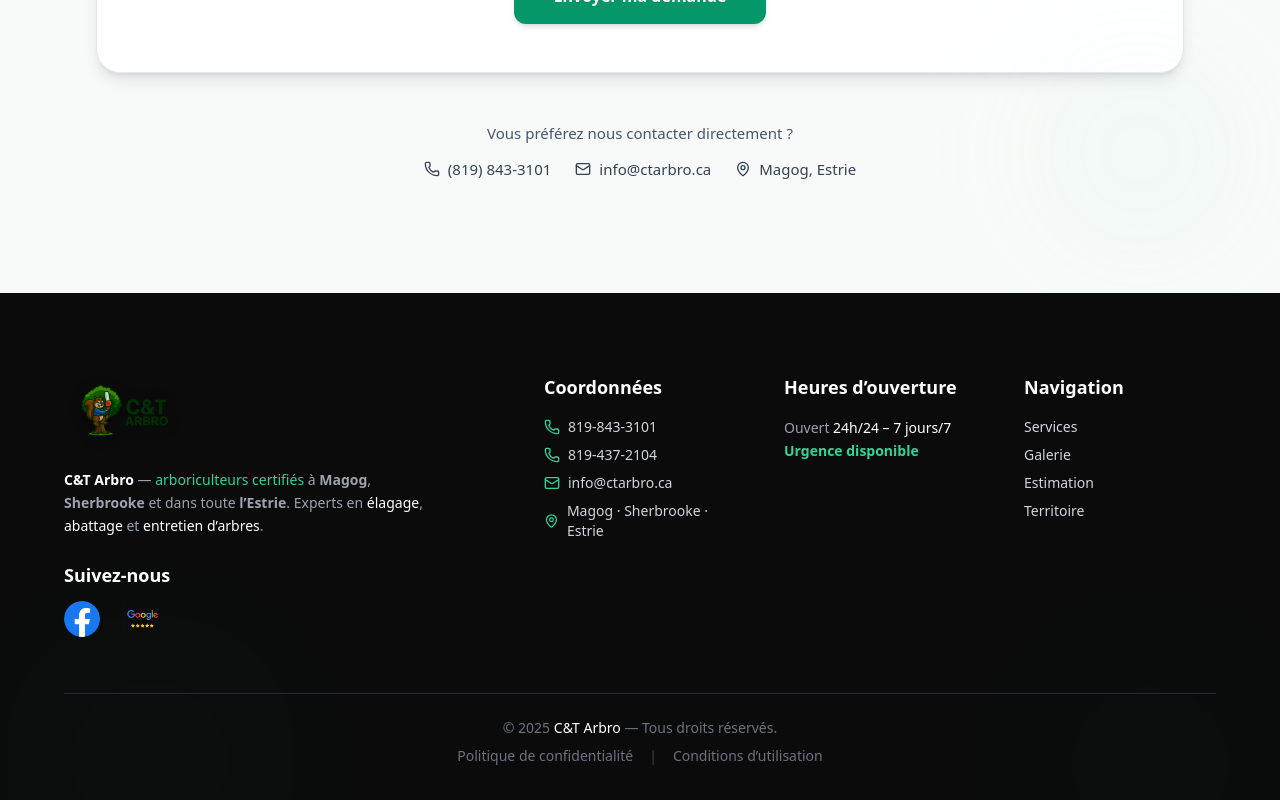
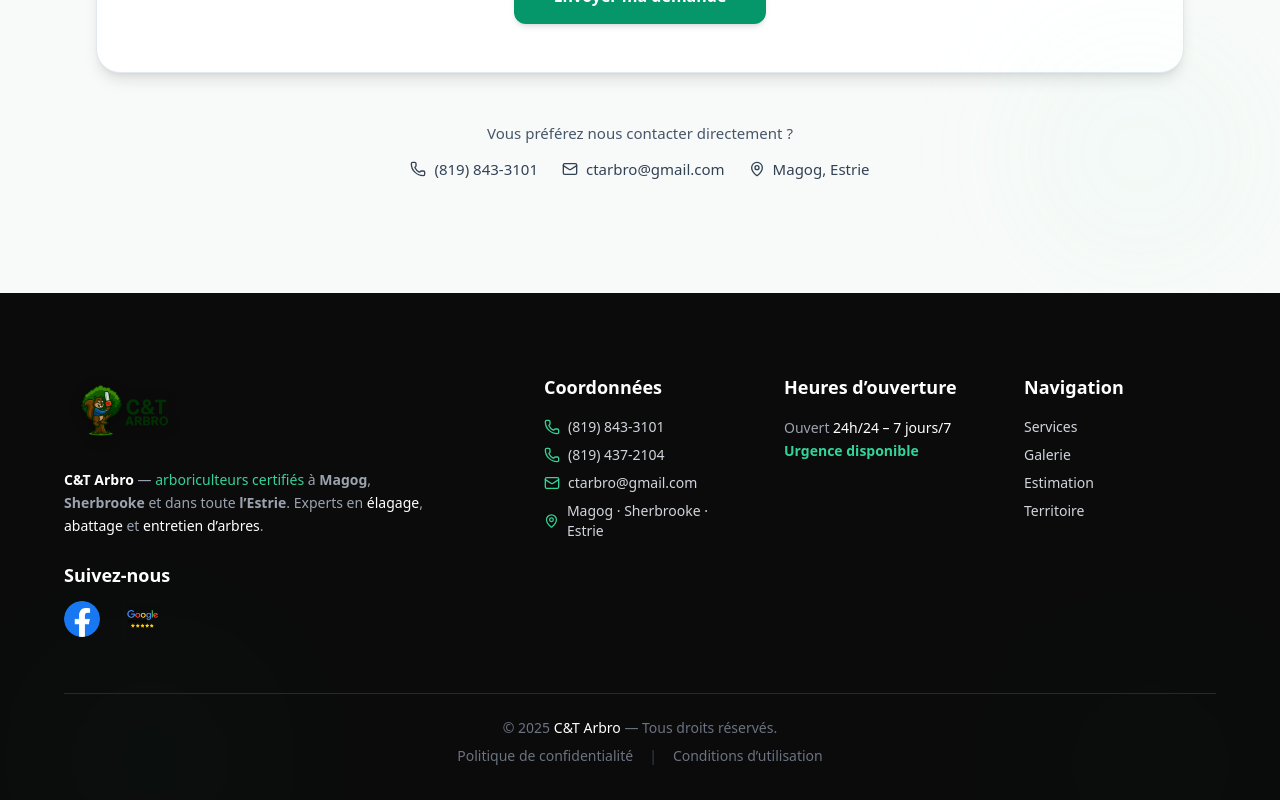
Before and after one commit to sixinfected2-dotcom/arbro-site, a React (Vite) app: page / in a window 1280 px wide. Shown: the part 7570-8370 px from the top of the page. Built offline with nearby package versions, Linux system fonts and the light colour scheme.

Commit message:
Final update: email + footer + estimation + header + index.html fixes

```diff
--- a/index.html
+++ b/index.html
@@ -3,64 +3,60 @@
   <head>
     <meta charset="UTF-8" />
     <meta name="viewport" content="width=device-width, initial-scale=1.0" />
-    <meta
-      http-equiv="X-UA-Compatible"
-      content="IE=edge"
-    />
+    <meta http-equiv="X-UA-Compatible" content="IE=edge" />
 
-    <title>C&T Arbro — Élagage & Abattage d’arbres à Magog et Sherbrooke</title>
+    <!-- ✅ TITRE OPTIMISÉ -->
+    <title>C&T Arbro – Émondage, Élagage & Abattage d’arbres à Magog & Sherbrooke</title>
 
-    <!-- ✅ SEO PRINCIPAL -->
+    <!-- ✅ DESCRIPTION / MOTS-CLÉS -->
     <meta
       name="description"
-      content="C&T Arbro offre des services professionnels d’élagage, d’abattage et d’entretien d’arbres à Magog, Sherbrooke et dans toute l’Estrie. Sécurité, propreté et savoir-faire local."
+      content="C&T Arbro – arboristes certifiés à Magog et Sherbrooke. Experts en émondage, élagage, abattage d’arbres, dessouchage, haubanage et taille de haies dans toute l’Estrie. Estimation gratuite !"
     />
     <meta
       name="keywords"
-      content="élagage Magog, abattage Sherbrooke, arboriculteur Estrie, entretien arbres, haubanage, dessouchage, émondage, taille haies, urgence arbre"
+      content="émondage Magog, émondage Sherbrooke, abattage arbre Magog, élagage arbre Sherbrooke, arboriculteur Estrie, dessouchage, haubanage, taille de haies, urgence arbre 24h, estimation gratuite"
     />
     <meta name="author" content="C&T Arbro" />
+    <link rel="canonical" href="https://ctarbro.ca" />
 
-    <!-- ✅ FAVICON & PWA -->
+    <!-- ✅ FAVICON / PWA -->
     <link rel="icon" type="image/png" sizes="32x32" href="/favicon.png" />
     <link rel="apple-touch-icon" href="/apple-touch-icon.png" />
     <link rel="manifest" href="/manifest.json" />
     <meta name="theme-color" content="#1B4332" />
 
     <!-- ✅ OPEN GRAPH -->
-    <meta property="og:title" content="C&T Arbro — Élagage & Abattage d’arbres · Estrie" />
+    <meta property="og:title" content="C&T Arbro – Émondage & Abattage d’arbres en Estrie" />
     <meta
       property="og:description"
-      content="Experts en élagage, abattage et entretien d’arbres à Magog, Sherbrooke et partout en Estrie. Estimation gratuite et service 24/7."
+      content="Service professionnel d’émondage, élagage et abattage d’arbres à Magog, Sherbrooke et partout en Estrie. Urgence 24/7 et estimation gratuite."
     />
-    <meta property="og:image" content="https://arbro-site.vercel.app/og-image.jpg" />
+    <meta property="og:image" content="https://ctarbro.ca/assets/og-image.jpg" />
     <meta property="og:image:width" content="1200" />
     <meta property="og:image:height" content="630" />
-    <meta property="og:url" content="https://arbro-site.vercel.app/" />
+    <meta property="og:url" content="https://ctarbro.ca" />
     <meta property="og:type" content="website" />
     <meta property="og:locale" content="fr_CA" />
     <meta property="og:site_name" content="C&T Arbro" />
 
     <!-- ✅ TWITTER CARD -->
     <meta name="twitter:card" content="summary_large_image" />
-    <meta name="twitter:title" content="C&T Arbro — Élagage & Abattage d’arbres · Estrie" />
+    <meta name="twitter:title" content="C&T Arbro – Émondage & Abattage d’arbres en Estrie" />
     <meta
       name="twitter:description"
-      content="Entreprise locale d’élagage et abattage d’arbres à Magog et Sherbrooke. Sécurité, rapidité et propreté garanties."
+      content="Émondage, élagage et abattage d’arbres à Magog, Sherbrooke et dans toute l’Estrie. Estimation gratuite et service rapide !"
     />
-    <meta name="twitter:image" content="https://arbro-site.vercel.app/og-image.jpg" />
+    <meta name="twitter:image" content="https://ctarbro.ca/assets/og-image.jpg" />
     <meta name="twitter:creator" content="@ctarbro" />
 
     <!-- ✅ GOOGLE LOCAL / BUSINESS -->
-    <meta
-      itemprop="name"
-      content="C&T Arbro — Élagage & Abattage d’arbres à Magog et Sherbrooke"
-    />
+    <meta itemprop="name" content="C&T Arbro – Émondage & Abattage d’arbres à Magog & Sherbrooke" />
     <meta
       itemprop="description"
-      content="Entreprise locale spécialisée dans l’élagage, l’abattage et l’entretien d’arbres en Estrie. Estimation gratuite : (819) 843-3101."
+      content="Arboristes certifiés à Magog et Sherbrooke. Émondage, élagage, abattage d’arbres, haubanage et dessouchage en Estrie. Estimation gratuite : 819-437-2104."
     />
-    <meta itemprop="image" content="https://arbro-site.vercel.app/og-image.jpg" />
+    <meta itemprop="image" content="https://ctarbro.ca/assets/og-image.jpg" />
 
     <!-- ✅ PREFETCH / PERFORMANCE -->
     <link rel="preconnect" href="https://fonts.googleapis.com" />
@@ -70,28 +66,29 @@
       rel="stylesheet"
     />
     <link rel="preload" as="image" href="/favicon.png" />
-    <link rel="preload" as="image" href="https://arbro-site.vercel.app/og-image.jpg" />
+    <link rel="preload" as="image" href="https://ctarbro.ca/assets/og-image.jpg" />
 
     <!-- ✅ ACCESSIBILITÉ / UX -->
     <meta name="color-scheme" content="light dark" />
     <meta name="robots" content="index, follow" />
     <meta name="format-detection" content="telephone=yes" />
 
-    <!-- ✅ JSON-LD (backup SEO pour robots qui n’exécutent pas le JS) -->
+    <!-- ✅ JSON-LD LOCAL BUSINESS COMPLET -->
     <script type="application/ld+json">
       {
         "@context": "https://schema.org",
         "@type": "LocalBusiness",
-        "name": "C&T Arbro",
-        "description": "Entreprise locale d’élagage, abattage et entretien d’arbres à Magog et Sherbrooke.",
-        "image": "https://arbro-site.vercel.app/og-image.jpg",
-        "url": "https://arbro-site.vercel.app",
-        "telephone": ["+18198433101", "+18194372104"],
+        "name": "C&T Arbro – Émondage & Abattage d’arbres",
+        "image": "https://ctarbro.ca/assets/logo.png",
+        "url": "https://ctarbro.ca",
+        "telephone": "+1-819-437-2104",
+        "email": "ctarbro@gmail.com",
         "address": {
           "@type": "PostalAddress",
+          "streetAddress": "1070 Rue Principale E",
           "addressLocality": "Magog",
           "addressRegion": "QC",
-          "postalCode": "J1X",
+          "postalCode": "J1X 1Z5",
           "addressCountry": "CA"
         },
         "geo": {
@@ -99,11 +96,40 @@
           "latitude": 45.266,
           "longitude": -72.147
         },
-        "openingHours": "Mo-Su 00:00-23:59",
+        "openingHoursSpecification": [
+          {
+            "@type": "OpeningHoursSpecification",
+            "dayOfWeek": [
+              "Monday",
+              "Tuesday",
+              "Wednesday",
+              "Thursday",
+              "Friday",
+              "Saturday",
+              "Sunday"
+            ],
+            "opens": "00:00",
+            "closes": "23:59"
+          }
+        ],
+        "areaServed": [
+          "Magog, QC",
+          "Sherbrooke, QC",
+          "Orford, QC",
+          "Eastman, QC",
+          "North Hatley, QC",
+          "Coaticook, QC",
+          "Windsor, QC",
+          "Valcourt, QC",
+          "Brompton, QC",
+          "Estrie, QC"
+        ],
+        "priceRange": "$$",
         "sameAs": [
-          "https://www.facebook.com/tonlienici",
-          "https://share.google/DiDwdpKmLmBViuMd6"
-        ]
+          "https://www.facebook.com/ctarbro",
+          "https://g.page/r/CbplHzn_gxBoEAE"
+        ],
+        "description": "Entreprise d’arboriculture à Magog et Sherbrooke. Spécialiste en émondage, élagage, abattage d’arbres, haubanage et dessouchage en Estrie. Estimation gratuite."
       }
     </script>
 
@@ -111,12 +137,10 @@
     <script type="module" src="/src/main.jsx"></script>
   </head>
 
-  <body
-    class="antialiased bg-[#f6f8f9] text-slate-800 selection:bg-emerald-200/60"
-  >
+  <body class="antialiased bg-[#f6f8f9] text-slate-800 selection:bg-emerald-200/60">
     <div id="root"></div>
 
-    <!-- ✅ Fallback no-script pour SEO -->
+    <!-- ✅ Fallback no-script -->
     <noscript>
       <p style="text-align:center; padding:2rem; color:#333;">
         Ce site nécessite JavaScript pour fonctionner correctement.
--- a/src/Estimation.jsx
+++ b/src/Estimation.jsx
@@ -237,7 +237,7 @@ export default function Estimation() {
               href="mailto:ctarbro@gmail.com"
               className="flex items-center gap-2 hover:text-emerald-600 transition"
             >
-              <Mail className="h-4 w-4" aria-hidden="true" /> info@ctarbro.ca
+              <Mail className="h-4 w-4" aria-hidden="true" /> ctarbro@gmail.com
             </a>
             <span className="flex items-center gap-2">
               <MapPin className="h-4 w-4" aria-hidden="true" /> Magog, Estrie
--- a/src/Footer.jsx
+++ b/src/Footer.jsx
@@ -115,7 +115,7 @@ export default function Footer() {
                 href="tel:8198433101"
                 className="hover:text-emerald-400 transition"
               >
-                819-843-3101
+                (819) 843-3101
               </a>
             </li>
             <li className="flex items-center gap-2">
@@ -124,7 +124,7 @@ export default function Footer() {
                 href="tel:8194372104"
                 className="hover:text-emerald-400 transition"
               >
-                819-437-2104
+                (819) 437-2104
               </a>
             </li>
             <li className="flex items-center gap-2">
@@ -133,7 +133,7 @@ export default function Footer() {
                 href="mailto:ctarbro@gmail.com"
                 className="hover:text-emerald-400 transition"
               >
-                info@ctarbro.ca
+                ctarbro@gmail.com
               </a>
             </li>
             <li className="flex items-center gap-2 mt-2">
```
